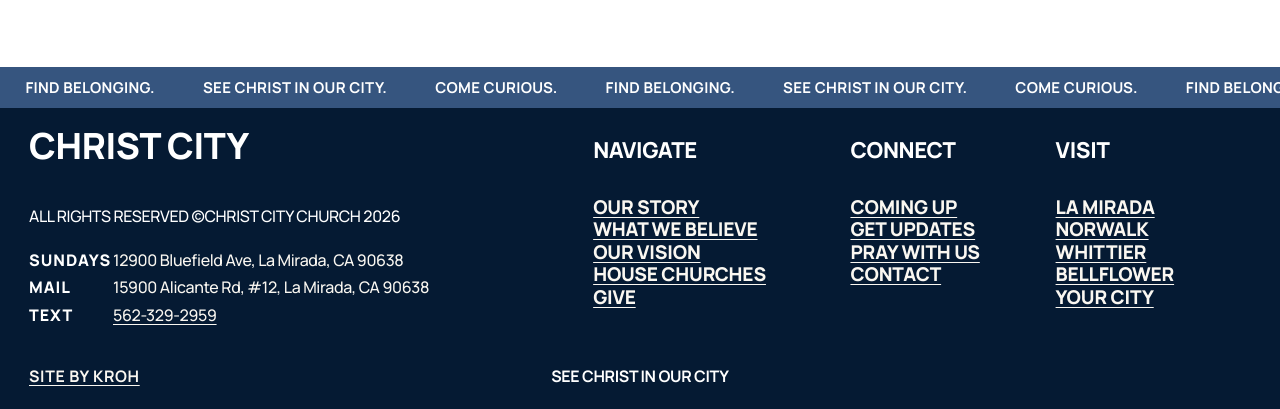
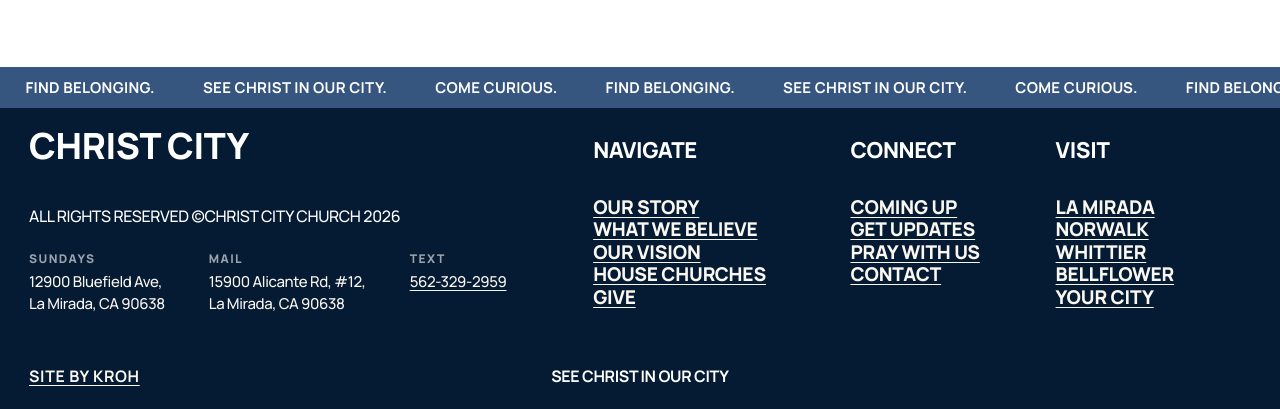
Before and after one commit to krohdawg/christ-city-review, a plain HTML site: page give.html in a window 1280 px wide. Shown: the part 942-1351 px from the top of the page. Drawn offline with Linux system fonts and the light colour scheme.

Commit message:
Footer address layout
Co-Authored-By: Claude Opus 5.5 <noreply@anthropic.com>

```diff
--- a/give.html
+++ b/give.html
@@ -1,4 +1,4 @@
-<!doctype html><html lang="en"><head><meta charset="utf-8"><meta name="viewport" content="width=device-width,initial-scale=1"><title>Give &#183; Christ City Church</title><meta name="description" content="Give to Christ City Church, once or monthly."><meta name="robots" content="noindex"><link rel="icon" href="img/mark-navy.svg"><link rel="preconnect" href="https://fonts.googleapis.com"><link rel="preconnect" href="https://fonts.gstatic.com" crossorigin><link rel="stylesheet" href="https://fonts.googleapis.com/css2?family=Manrope:wght@400;500;700;800&display=swap"><link rel="stylesheet" href="sub.css?v=35"></head><body>
+<!doctype html><html lang="en"><head><meta charset="utf-8"><meta name="viewport" content="width=device-width,initial-scale=1"><title>Give &#183; Christ City Church</title><meta name="description" content="Give to Christ City Church, once or monthly."><meta name="robots" content="noindex"><link rel="icon" href="img/mark-navy.svg"><link rel="preconnect" href="https://fonts.googleapis.com"><link rel="preconnect" href="https://fonts.gstatic.com" crossorigin><link rel="stylesheet" href="https://fonts.googleapis.com/css2?family=Manrope:wght@400;500;700;800&display=swap"><link rel="stylesheet" href="sub.css?v=36"></head><body>
 <header class="sh"><a class="logo" href="index.html" aria-label="Christ City Church, home"><svg viewBox="0 0 1000 1000" aria-hidden="true"><path fill="currentColor" d="M983.2 397.29A494 494 0 1 0 652.65 969.82L622.99 878.52A398 398 0 1 1 889.3 417.25ZM754.9 270.49A343 343 0 1 0 754.9 729.51L682.81 664.61A246 246 0 1 1 682.81 335.39Z"/><path fill="currentColor" d="M559.02 318.35A191 191 0 1 0 686.83 539.71L592.92 519.75A95 95 0 1 1 529.36 409.65Z"/></svg><span>CHRIST CITY</span></a>
 <nav class="nav" aria-label="Main">
 <div class="dd"><button type="button">ABOUT<i></i></button><div class="menu"><a href="story.html">Our story</a><a href="beliefs.html">What we believe</a><a href="vision.html">Our vision</a></div></div>
@@ -20,7 +20,7 @@
 <div class="fc"><strong>NAVIGATE</strong><a href="story.html">OUR STORY</a><a href="beliefs.html">WHAT WE BELIEVE</a><a href="vision.html">OUR VISION</a><a href="house-churches.html">HOUSE CHURCHES</a><a href="give.html">GIVE</a></div>
 <div class="fc"><strong>CONNECT</strong><a href="coming-up.html">COMING UP</a><a href="updates.html">GET UPDATES</a><a href="pray.html">PRAY WITH US</a><a href="contact.html">CONTACT</a></div>
 <div class="fc"><strong>VISIT</strong><a href="la-mirada.html">LA MIRADA</a><a href="norwalk.html">NORWALK</a><a href="whittier.html">WHITTIER</a><a href="bellflower.html">BELLFLOWER</a><a href="your-city.html">YOUR CITY</a></div>
-<p class="fad"><span><b>SUNDAYS</b>12900 Bluefield Ave, La Mirada, CA 90638</span><span><b>MAIL</b>15900 Alicante Rd, #12, La Mirada, CA 90638</span><span><b>TEXT</b><a href="sms:+15623292959">562-329-2959</a></span></p>
+<p class="fad"><span><b>SUNDAYS</b>12900 Bluefield Ave, <br>La Mirada, CA 90638</span><span><b>MAIL</b>15900 Alicante Rd, #12, <br>La Mirada, CA 90638</span><span><b>TEXT</b><a href="sms:+15623292959">562-329-2959</a></span></p>
 <strong class="tg">SEE CHRIST IN OUR CITY</strong>
 <button class="kroh" type="button" aria-haspopup="dialog">SITE BY KROH</button></div></footer>
 <div class="kb" id="kb" role="dialog" aria-modal="true" aria-label="Site by KROH"><div class="kbx"><button class="px" type="button" aria-label="Close"><svg width="18" height="18" viewBox="0 0 18 18" aria-hidden="true"><path d="M3 3l12 12M15 3L3 15" fill="none" stroke="currentColor" stroke-width="1.6" stroke-linecap="round"/></svg></button><p class="kbn">KROH</p><strong>LIKE THIS SITE?</strong><p class="kbp">KROH designed and built it. We make websites, video and brands for churches and growing businesses.</p><div class="kbr"><a class="kbm" href="mailto:hello@krohmedia.com?subject=Website%20and%20brand">SAY HELLO</a><span>hello@krohmedia.com</span><a class="kbl" href="https://krohmedia.com">krohmedia.com</a></div></div></div>
--- a/style.css
+++ b/style.css
@@ -685,3 +685,10 @@ p,li,blockquote{text-wrap:pretty}
 .ft .kroh{--py:1005!important}
 }
 @media (max-width:374px),(min-width:431px) and (max-width:767px){.ft .in>.fad{grid-column:1/-1;order:2}}
+
+/* v36 footer address: small label over the value, three columns on wide screens */
+.ft .fad,.fw .fad{gap:12px;line-height:1.45}
+.ft .fad b,.fw .fad b{display:block;min-width:0;margin-bottom:4px;font-size:12px;font-weight:800;letter-spacing:.12em;color:rgba(255,255,255,.6)}
+.ft .fad span,.fw .fad span{display:block}
+@media (min-width:768px){.ft .fad,.fw .fad{grid-template-columns:repeat(3,max-content);column-gap:44px;font-size:15px}}
+@media (max-width:767px){.ft .fad br,.fw .fad br{display:none}.ft .fad,.fw .fad{gap:8px}.ft .fad b,.fw .fad b{margin-bottom:2px}}
--- a/sub.css
+++ b/sub.css
@@ -344,3 +344,10 @@ p,li,blockquote{text-wrap:pretty}
 .road li.big1{border-top-width:4px}
 @media (max-width:767px){.sb{padding-left:0}.road h3{font-size:21px}.road li.big1 h3{font-size:26px}.sof summary{gap:12px}}
 @media (prefers-reduced-motion:reduce){.sof summary::after{transition:none}}
+
+/* v36 footer address: small label over the value, three columns on wide screens */
+.ft .fad,.fw .fad{gap:12px;line-height:1.45}
+.ft .fad b,.fw .fad b{display:block;min-width:0;margin-bottom:4px;font-size:12px;font-weight:800;letter-spacing:.12em;color:rgba(255,255,255,.6)}
+.ft .fad span,.fw .fad span{display:block}
+@media (min-width:768px){.ft .fad,.fw .fad{grid-template-columns:repeat(3,max-content);column-gap:44px;font-size:15px}}
+@media (max-width:767px){.ft .fad br,.fw .fad br{display:none}.ft .fad,.fw .fad{gap:8px}.ft .fad b,.fw .fad b{margin-bottom:2px}}
```
Also changed, not shown: beliefs.html (+2 -2 lines), bellflower.html (+2 -2 lines), coming-up.html (+2 -2 lines), contact.html (+2 -2 lines), house-churches.html (+2 -2 lines), index.html (+2 -2 lines), la-mirada.html (+2 -2 lines), norwalk.html (+2 -2 lines), pray.html (+2 -2 lines), prayer-team.html (+2 -2 lines), story.html (+2 -2 lines), updates.html (+2 -2 lines), vision.html (+2 -2 lines), whittier.html (+2 -2 lines), 1 more files.
